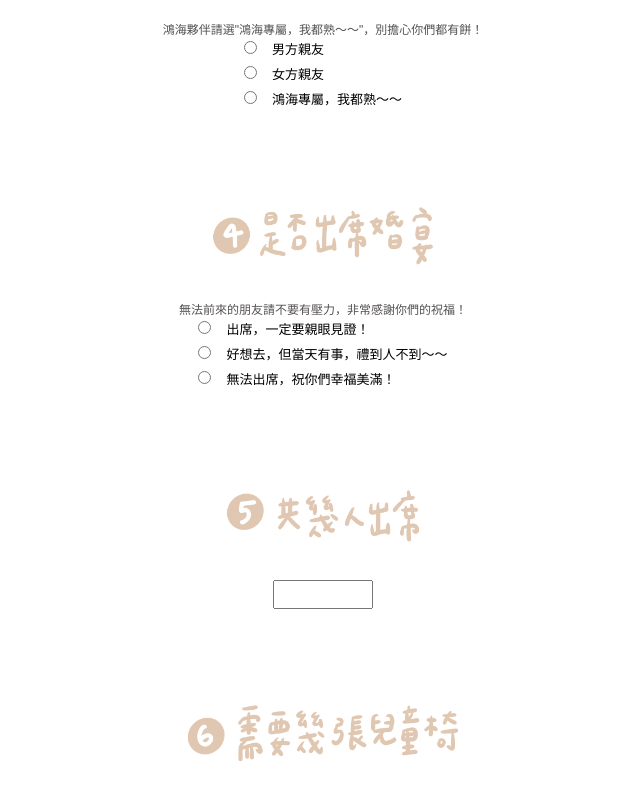
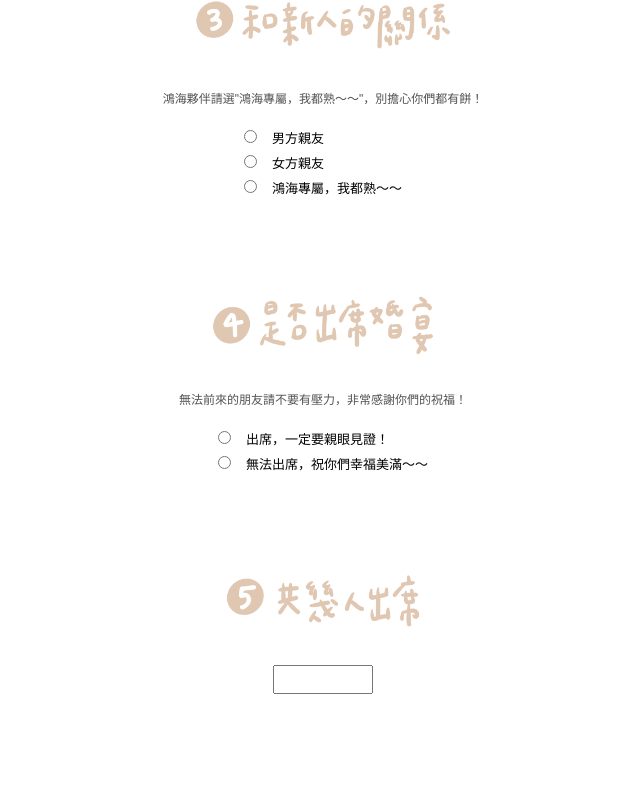
Before and after one commit to chiakaitu/Lance-Rebecca, a Vue app: page /Lance-Rebecca/ in a window 1280 px wide. Shown: the part 6582-7370 px from the top of the page, without its empty margins (317-957 px from the left). Built offline with nearby package versions, Linux system fonts and the light colour scheme.

Commit message:
2022/07/16 調整
1. 縮圖嘗試
2. 首圖換掉
3. hint 下方留白
4. 刪除禮到人不到

```diff
--- a/public/index.html
+++ b/public/index.html
@@ -8,6 +8,7 @@
     <link rel="preconnect" href="https://fonts.googleapis.com">
     <link rel="preconnect" href="https://fonts.gstatic.com" crossorigin>
     <link href="https://fonts.googleapis.com/css2?family=Dancing+Script&display=swap" rel="stylesheet">
+    <meta property="og:image" content="https://imgur.com/mUGSWUc" />
     <title><%= htmlWebpackPlugin.options.title %></title>
   </head>
   <body>
--- a/src/components/form.vue
+++ b/src/components/form.vue
@@ -82,17 +82,17 @@
         <label for="show1">出席，一定要親眼見證！</label>
       </div>
 
-      <div class="radio_option">
+      <!-- <div class="radio_option">
         <input name="show" type="radio" id="show2" value="2" v-model="show" />
         <label v-on:click="toQ8()" for="show2"
           >好想去，但當天有事，禮到人不到～～</label
         >
-      </div>
+      </div> -->
 
       <div class="radio_option">
         <input name="show" type="radio" id="show3" value="3" v-model="show" />
         <label v-on:click="toQ8()" for="show3"
-          >無法出席，祝你們幸福美滿！</label
+          >無法出席，祝你們幸福美滿～～</label
         >
       </div>
     </div>
@@ -344,6 +344,7 @@ img {
 .hint {
   font-size: 12px;
   color: rgb(85, 81, 81);
+  margin-bottom: 20px;
 }
 
 input[type="text"],
--- a/src/components/section5.vue
+++ b/src/components/section5.vue
@@ -3,7 +3,7 @@
     <!-- 圖片 start -->
     <div class="wrap display_flex">
       <!-- <div class="left"> -->
-        <img data-aos-duration="1000" data-aos="fade-up" class="photo" :src="photo5_1" alt="" />
+        <img data-aos-duration="1000" data-aos="fade-down" class="photo" :src="photo5_1" alt="" />
       <!-- </div> -->
       <!-- <div class="right"> -->
         <!-- <img data-aos-duration="1400" data-aos="flip-right" class="photo" :src="photo5_2" alt="" /> -->
```
Also changed, not shown: src/assets/images/photo1.jpg.
